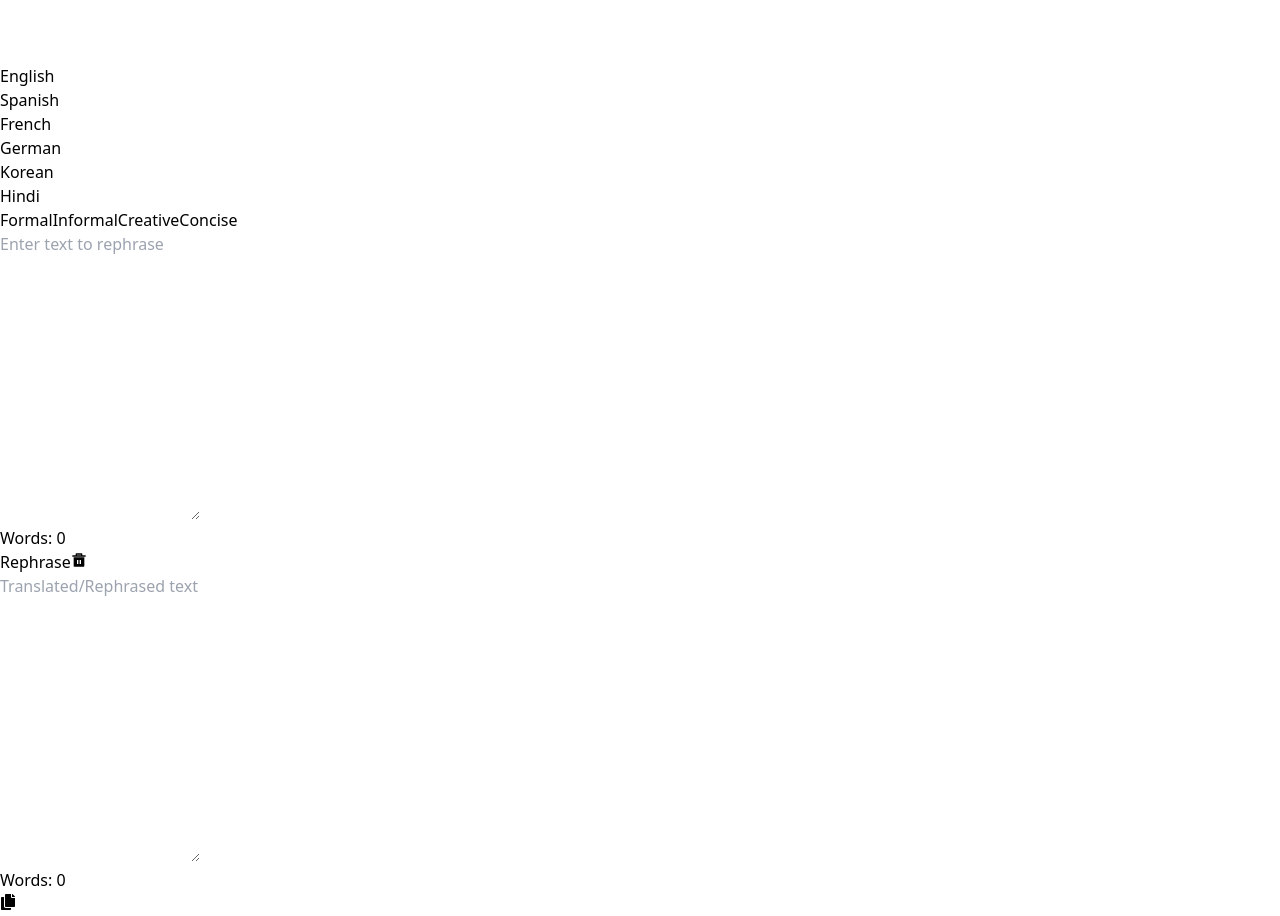
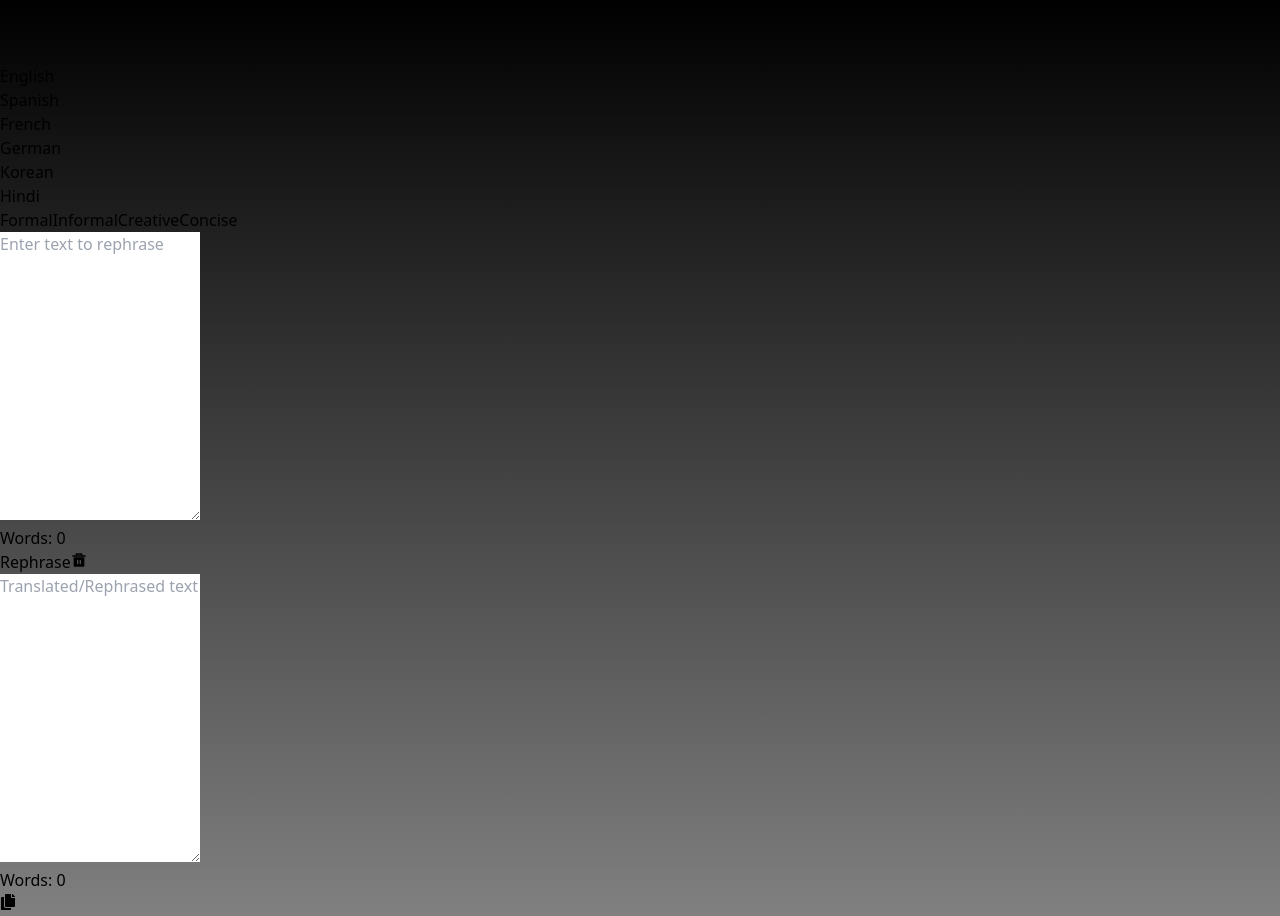
Before and after one commit to virons-hp/rephrasor, a React (Vite) app in the folder frontend/: page / in a window 1280 px wide. Built offline with nearby package versions, Linux system fonts and the light colour scheme.

Commit message:
bg color added

```diff
--- a/frontend/src/components/MainSection.css
+++ b/frontend/src/components/MainSection.css
@@ -1,3 +1,10 @@
+
+body{
+  background: linear-gradient(to bottom, black, gray);
+
+
+}
+
 .mainSection{
 
   margin-top: 5%;
--- a/frontend/src/components/MainSection.jsx
+++ b/frontend/src/components/MainSection.jsx
@@ -135,7 +135,7 @@ const MainSection = () => {
                   </div>
                   <button
                     onClick={handleRephrase}
-                    className="py-3 px-8 bg-slate-500 rounded-xl text-white"
+                    className="py-3 px-8 bg-slate-500 rounded-xl text-white hover:bg-green-600"
                   >
                     {loading ? "Processing..." : "Rephrase"}
                   </button>
@@ -163,7 +163,7 @@ const MainSection = () => {
                     {countWords(result)}
                   </div>
                   <button
-                    className="py-3 px-3 bg-slate-300 rounded-xl text-black text-2xl hover:text-green-800 mr-3"
+                    className="py-3 px-3 bg-slate-300 rounded-xl text-black text-2xl hover:text-green-700 mr-3"
                     onClick={handleCopy}
                   >
                     <FaCopy />
```
